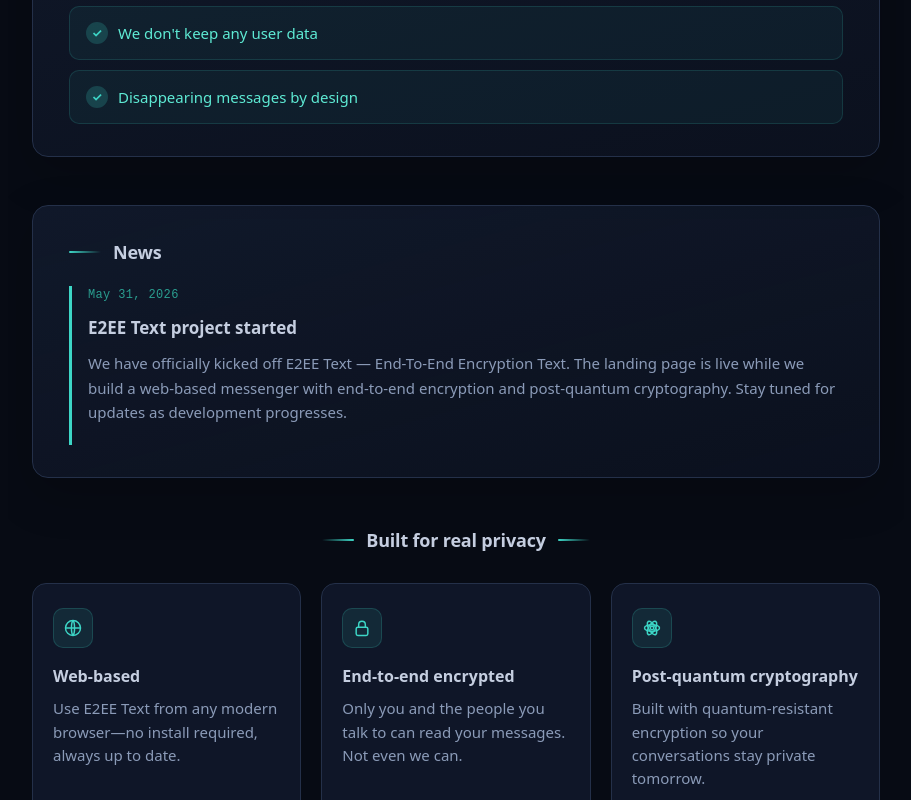
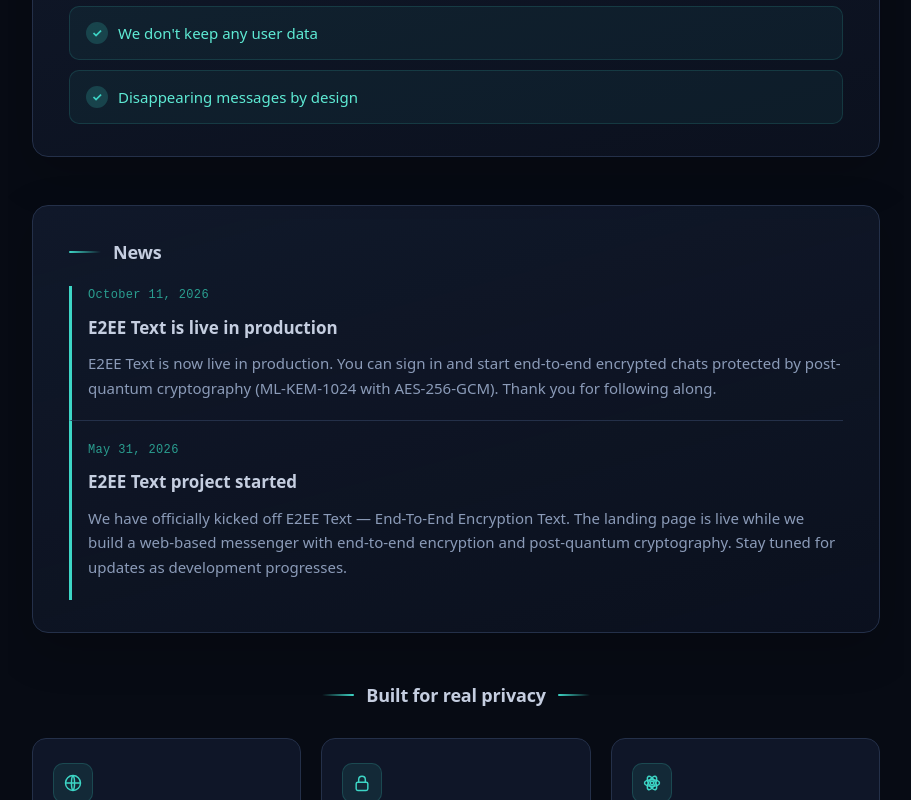
Before and after one commit to HrrrXppp/e2eetext, a React (Vite) app in the folder client/: page / in a window 1280 px wide. Shown: the part 598-1398 px from the top of the page, without its empty margins (184-1095 px from the left). Built offline with nearby package versions, Linux system fonts and the light colour scheme; no server answers.

Commit message:
feat(client): add production launch entry to landing page news

```diff
--- a/client/src/app/LandingPage.tsx
+++ b/client/src/app/LandingPage.tsx
@@ -24,6 +24,13 @@ const features = [
 ] as const;
 
 const news = [
+  {
+    date: "October 11, 2026",
+    dateTime: "2026-10-11",
+    title: "E2EE Text is live in production",
+    body:
+      "E2EE Text is now live in production. You can sign in and start end-to-end encrypted chats protected by post-quantum cryptography (ML-KEM-1024 with AES-256-GCM). Thank you for following along.",
+  },
   {
     date: "May 31, 2026",
     dateTime: "2026-05-31",
```
Also changed, not shown: 2 other files (tests, documents, lock files or other folders).
